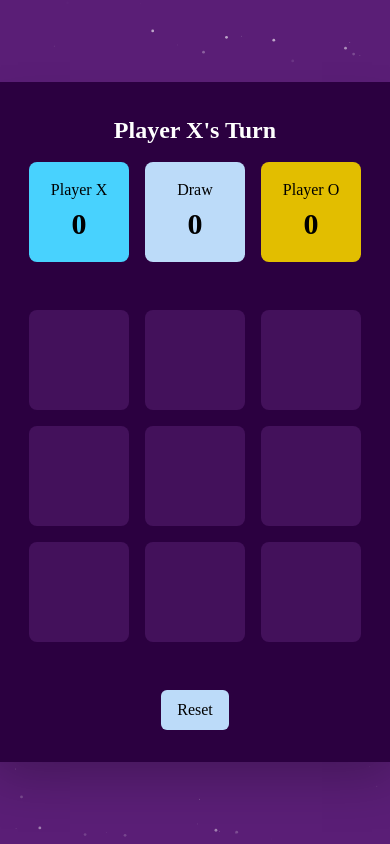
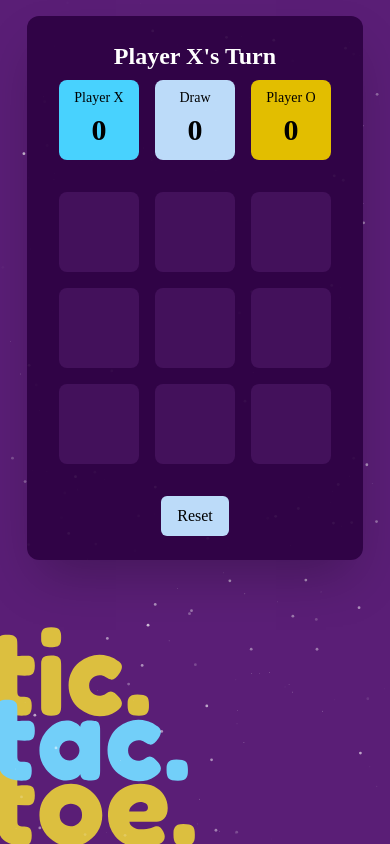
Before and after one commit to Andrei-Cervantes/tictactoe_react, a React (Vite) app: page / in a window 390 px wide. Built offline with nearby package versions, Linux system fonts and the light colour scheme.

Commit message:
style: enhance mobile responsiveness

```diff
--- a/src/App.tsx
+++ b/src/App.tsx
@@ -6,10 +6,28 @@ import Game from "./components/Game";
 const App = () => {
   const isMobile = useMobile();
 
+  const getClassName = () => {
+    if (isMobile) {
+      return {
+        container: "items-start pt-4",
+        background: "absolute bottom-0 left-1/2 -translate-x-1/2 w-full",
+      };
+    } else {
+      return {
+        container: "items-center",
+        background: "absolute bottom-0 -left-2 w-1/2 z-10",
+      };
+    }
+  };
+
   return (
-    <div className="min-h-screen flex items-center justify-center bg-primary font-family-primary relative overflow-hidden">
+    <div
+      className={`min-h-screen flex justify-center bg-primary font-family-primary relative overflow-hidden ${
+        getClassName().container
+      }`}
+    >
       <Game />
-      {!isMobile && <Background />}
+      <Background className={getClassName().background} />
       <Particles className="absolute inset-0 z-5" />
     </div>
   );
--- a/src/components/Board.tsx
+++ b/src/components/Board.tsx
@@ -1,4 +1,5 @@
 import type { SquareValue } from "../hooks/useGameLogic";
+import useMobile from "../hooks/useMobile";
 import Square from "./Square";
 
 interface BoardProps {
@@ -7,8 +8,18 @@ interface BoardProps {
 }
 
 const Board = ({ board, onSquareClick }: BoardProps) => {
+  const isMobile = useMobile();
+
+  const getClassName = () => {
+    if (isMobile) {
+      return "gap-4";
+    } else {
+      return "gap-4";
+    }
+  };
   return (
-    <div className="grid grid-cols-3 gap-4">
+    <div>
+      <div className={`grid grid-cols-3 w-fit mx-auto ${getClassName()}`}>
         {board.map((square, index) => (
           <Square
             key={index}
@@ -17,6 +28,7 @@ const Board = ({ board, onSquareClick }: BoardProps) => {
           />
         ))}
       </div>
+    </div>
   );
 };
 
--- a/src/components/Game.tsx
+++ b/src/components/Game.tsx
@@ -3,7 +3,7 @@ import ResetButton from "./ResetButton";
 import Status from "./Status";
 import WinnerDialog from "./WinnerDialog";
 import { useGameLogic } from "../hooks/useGameLogic";
-import useMobile from "@/hooks/useMobile";
+import useMobile from "../hooks/useMobile";
 
 const Game = () => {
   const {
@@ -19,18 +19,17 @@ const Game = () => {
 
   const isMobile = useMobile();
 
-  // handle mobile screens
   const getClassName = () => {
     if (isMobile) {
-      return "";
+      return "space-y-8 px-8 py-6 bg-board-bg/90";
     } else {
-      return "";
+      return "space-y-12 px-12 py-8 bg-board-bg";
     }
   };
 
   return (
     <div
-      className={`space-y-12 px-12 py-8 bg-board-bg rounded-xl shadow-2xl w-fit text-center z-15 ${getClassName()}`}
+      className={`${getClassName()} bg-board-bg rounded-xl shadow-2xl w-fit text-center z-15`}
     >
       <Status scores={scores} currentPlayer={currentPlayer} />
       <Board board={board} onSquareClick={handleSquareClick} />
--- a/src/components/IndividualScore.tsx
+++ b/src/components/IndividualScore.tsx
@@ -1,4 +1,5 @@
 import { cn } from "../lib/utils";
+import useMobile from "../hooks/useMobile";
 
 interface IndividualScoreProps {
   player: "X" | "O" | "Draw";
@@ -13,16 +14,35 @@ const IndividualScore = ({ player, score }: IndividualScoreProps) => {
       ? "bg-player-x"
       : "bg-player-o";
 
+  const isMobile = useMobile();
+
+  const getClassName = () => {
+    if (isMobile) {
+      return {
+        header: "w-[80px] h-[80px] p-2",
+        body: "text-sm",
+      };
+    } else {
+      return {
+        header: "w-[100px] h-[100px] p-4",
+        body: "",
+      };
+    }
+  };
   return (
     <div
       className={cn(
-        "w-[100px] h-[100px] flex flex-col justify-start p-4 items-center rounded-lg",
+        `${
+          getClassName().header
+        } flex flex-col justify-start items-center rounded-lg`,
         bgColor
       )}
     >
-      <p>{player === "Draw" ? "Draw" : `Player ${player}`}</p>
+      <p className={`${getClassName().body}`}>
+        {player === "Draw" ? "Draw" : `Player ${player}`}
+      </p>
       <div className="flex justify-center items-center h-full">
-        <p className="font-bold text-3xl ">{score}</p>
+        <p className="font-bold text-3xl">{score}</p>
       </div>
     </div>
   );
--- a/src/components/Square.tsx
+++ b/src/components/Square.tsx
@@ -1,4 +1,5 @@
 import type { SquareValue } from "../hooks/useGameLogic";
+import useMobile from "../hooks/useMobile";
 
 interface SquareProps {
   value: SquareValue;
@@ -6,9 +7,18 @@ interface SquareProps {
 }
 
 const Square = ({ value, onSquareClick }: SquareProps) => {
+  const isMobile = useMobile();
+
+  const getClassName = () => {
+    if (isMobile) {
+      return "w-20 h-20";
+    } else {
+      return "w-25 h-25";
+    }
+  };
   return (
     <div
-      className="w-25 h-25 bg-cells rounded-lg cursor-pointer flex items-center justify-center text-4xl font-bold hover:scale-105 transition-all duration-100"
+      className={`${getClassName()} bg-cells rounded-lg cursor-pointer flex items-center justify-center text-4xl font-bold hover:scale-105 transition-all duration-100`}
       onClick={onSquareClick}
     >
       {value}
--- a/src/components/Status.tsx
+++ b/src/components/Status.tsx
@@ -1,5 +1,6 @@
 import IndividualScore from "./IndividualScore";
 import type { Player } from "../hooks/useGameLogic";
+import useMobile from "../hooks/useMobile";
 
 interface StatusProps {
   scores: { X: number; O: number; Draw: number };
@@ -7,8 +8,18 @@ interface StatusProps {
 }
 
 const Status = ({ scores, currentPlayer }: StatusProps) => {
+  const isMobile = useMobile();
+
+  const getClassName = () => {
+    if (isMobile) {
+      return "gap-2";
+    } else {
+      return "gap-4";
+    }
+  };
+
   return (
-    <div className="flex flex-col items-center gap-4">
+    <div className={`flex flex-col items-center ${getClassName()}`}>
       <div className="text-2xl font-bold text-white">
         {currentPlayer === "X" ? "Player X's Turn" : "Player O's Turn"}
       </div>
```
Lines whose indentation alone changed are shown as unchanged.
